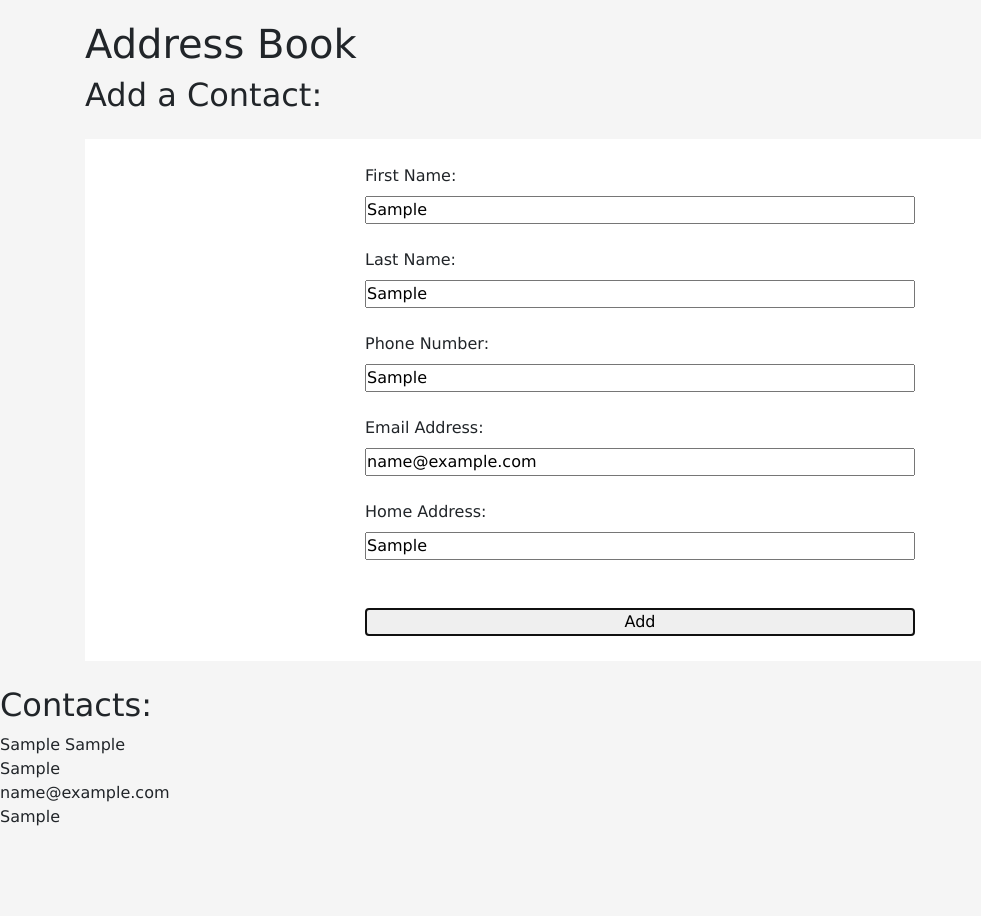
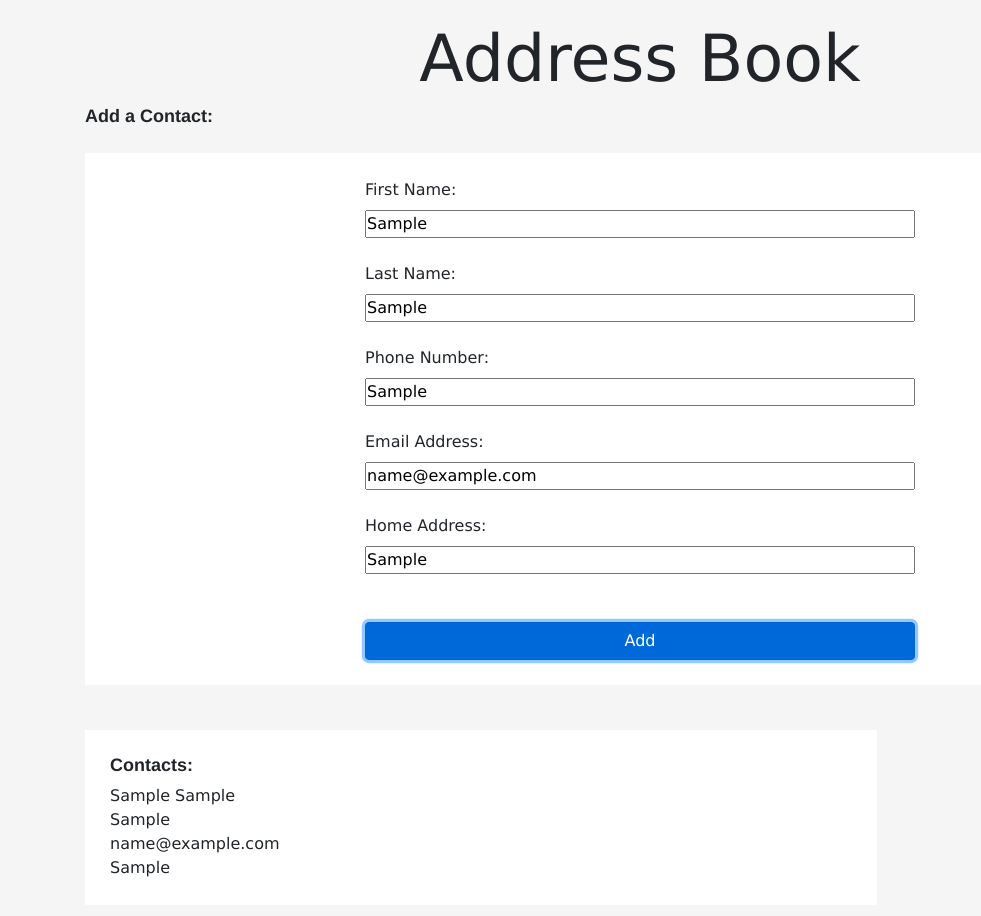
Before and after one commit to nsncowan/address-book1, a plain HTML site: page index.html in a window 1280 px wide. Both pictures are taken after typing "Sample", "Sample", "Sample", "name@example.com", "Sample" into the empty fields and a click on the button "Add". Shown: the whole page, without its empty margins (0-981 px from the left). Before the commit the page ends 845 px from the top, so only its background shows below. Drawn offline with nearby package versions, Linux system fonts and the light colour scheme.

Commit message:
add styling to project.
Co-authored by: Remy Flores
<remyfranciscoflores@gmail.com>

```diff
--- a/css/styles.css
+++ b/css/styles.css
@@ -13,15 +13,22 @@ body {
   background-color: whitesmoke;
 }
 
+h1{
+  text-align: center;
+  font-size: 65px;
+}
+
+h2 {
+  font-size: large;
+  font-family: 'Franklin Gothic Medium', 'Arial Narrow', Arial, sans-serif;
+  font-weight: bold;
+}
+
 .headstuff {
   margin-top: 20px;
   margin-bottom: 25px;
   margin-left: 85px;
   margin-right: 85px;
-}
-
-h1 {
-  display:
 }
 
 .formstuff {
@@ -40,3 +47,27 @@ form {
   padding: 25px;
   display: grid;
 }
+
+.hope {
+  background-color: white;
+  float: left;
+  display: block;
+  border: 5px ;
+  margin-top: 20px;
+  margin-bottom: 25px;
+  margin-left: 85px;
+  margin-right: 85px;
+  padding: 25px;
+  scrollbar-width: thin;
+  scrollbar-color: 10px white white;
+  overflow-y: scroll;
+  overflow-x: hidden;
+  direction: ltr;
+  width: 792px;
+  height: 175px;
+  list-style-position: inside;
+}
+
+li {
+  list-style: none;
+}
--- a/index.html
+++ b/index.html
@@ -6,6 +6,7 @@
   <link rel="stylesheet" href="css/styles.css">
   <title>Address Book</title>
 </head>
+<div class="outer">
   <body>
     <div class=" headstuff">
       <h1>Address Book</h1>
@@ -29,10 +30,11 @@
         <input type="text" id="homeAddress" name="homeAddress">
         <br>
         <br>
-      <button type="submit">Add</button>
+        <button button class="btn btn-primary type="submit">Add</button>
       </form>
     </div>
 
+    <div class="hope">
       <h2>Contacts:</h2>
       <div id="contacts">
       </div>
@@ -42,5 +44,7 @@
         <p>Last Name: <span id="last-name"></span></p>
         <p>Phone Number: <span id="phone-number"></span></p>
       </div>
+    </div>
   </body>
+</div>
 </html>
```
Lines whose indentation alone changed are shown as unchanged.
